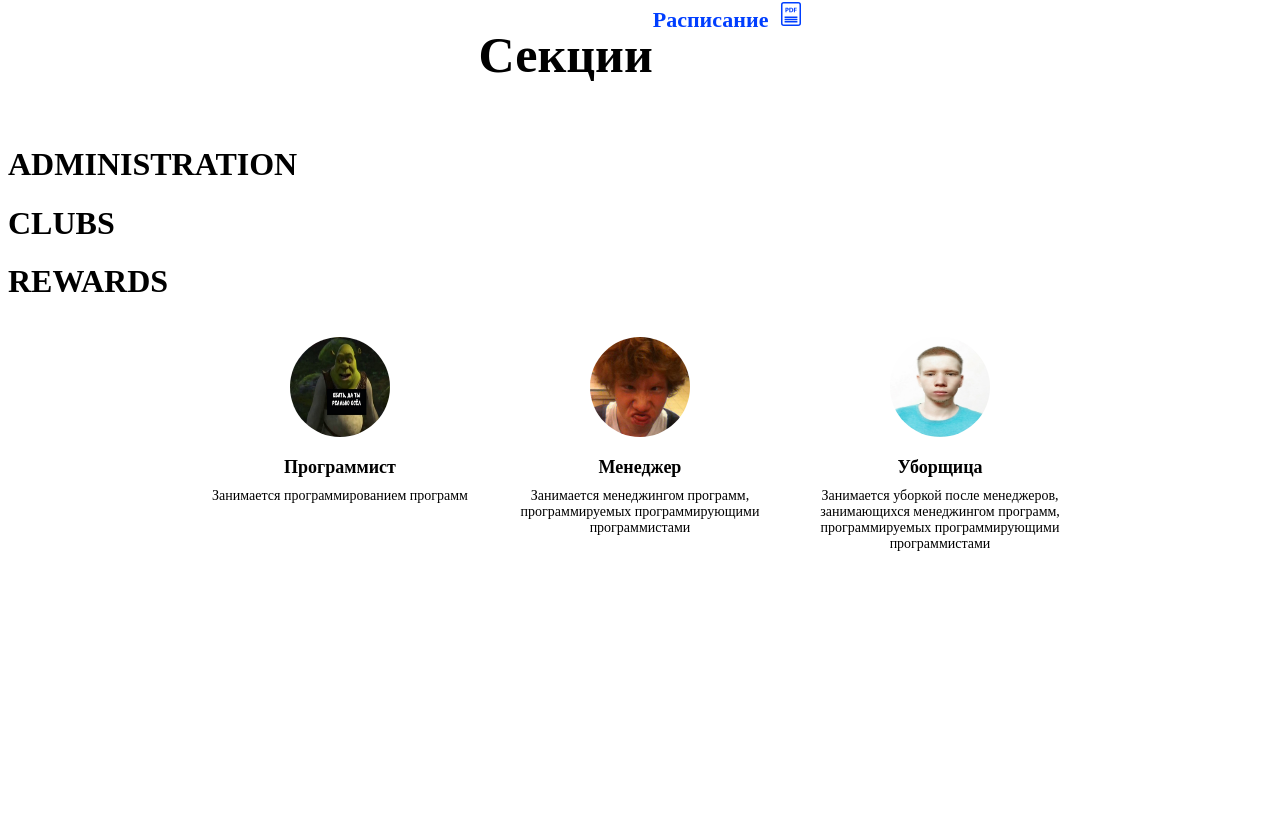
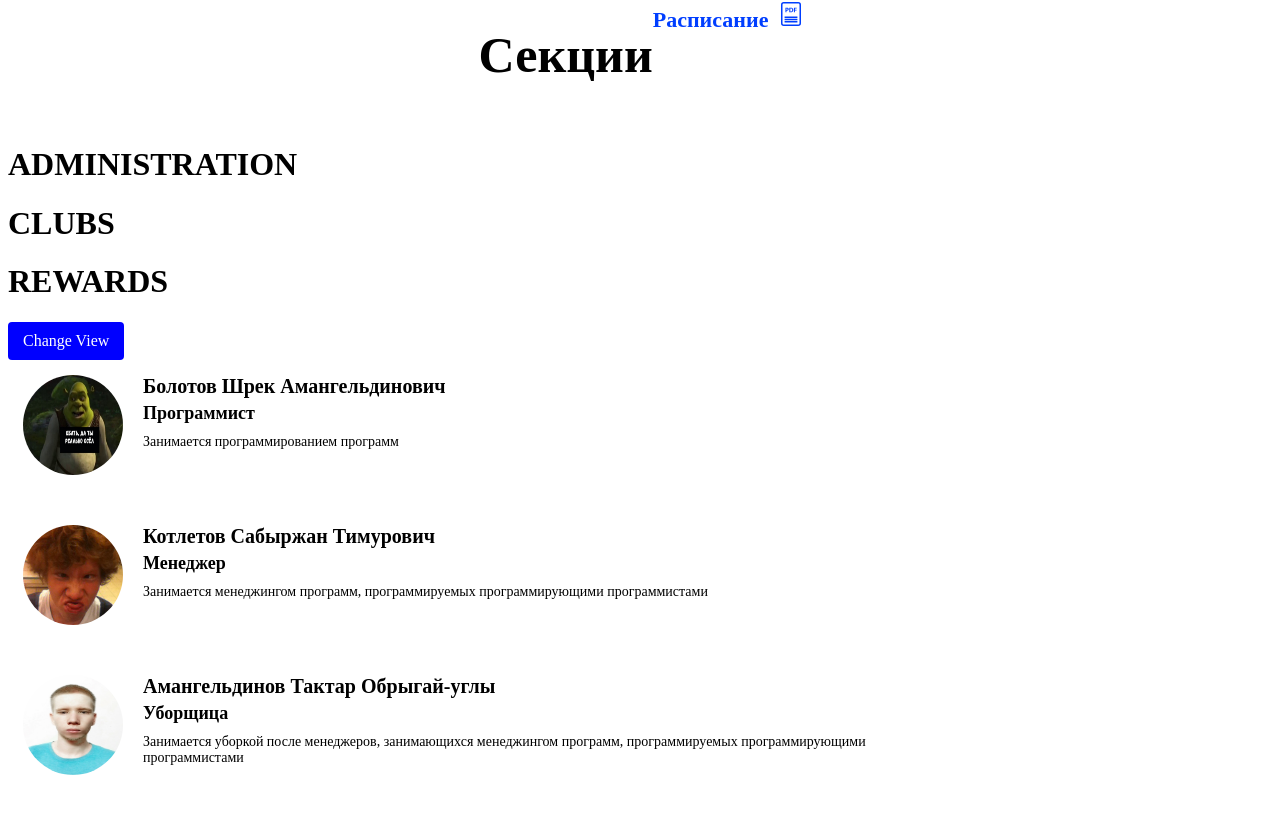
Before and after one commit to nariman9119/uds-org, a React app: page / in a window 1280 px wide. Shown: the part 1009-1823 px from the top of the page. Before the commit the page ends 1584 px from the top, so only its background shows below. Built offline with nearby package versions, Linux system fonts and the light colour scheme.

Commit message:
other Persons block is ready

```diff
--- a/src/components/OrgComponents/SectionsBlock.js
+++ b/src/components/OrgComponents/SectionsBlock.js
@@ -14,7 +14,7 @@ class SectionsBlock extends Component {
                         </span>
                         {/*TODO change svg format*/}
                         <svg width="20" height="24" viewBox="0 0 20 24" className="sc-hMqMXs gAfeRK sc-bwzfXH bGgvvP">
-                            <path fill="#003eff" fill-rule="nonzero"
+                            <path fill="#003eff" fillRule="nonzero"
                                   d="M2.785 24A2.776 2.776 0 0 1 0 21.233V2.767A2.776 2.776 0 0 1 2.785 0h14.43A2.776 2.776 0 0 1 20 2.767v18.466A2.776 2.776 0 0 1 17.215 24H2.785zM1.509 2.767v18.466c0 .698.573 1.267 1.276 1.267h14.43c.703 0 1.276-.569 1.276-1.267V2.767c0-.699-.573-1.267-1.276-1.267H2.785c-.703 0-1.276.568-1.276 1.267zm3.95 5.905v1.613H4.444V5.833A8.44 8.44 0 0 1 5.83 5.74c.633 0 1.085.12 1.387.361.29.228.486.603.486 1.045 0 .441-.149.816-.418 1.07-.35.329-.87.476-1.475.476-.135 0-.256-.007-.35-.02zm0-2.123v1.333c.088.02.196.026.344.026.546 0 .882-.274.882-.736 0-.415-.29-.663-.801-.663-.21 0-.35.02-.425.04zm6.092 3.2c-.479.395-1.206.583-2.095.583-.532 0-.91-.034-1.165-.068v-4.43c.377-.061.869-.095 1.387-.095.863 0 1.422.155 1.86.483.471.348.767.903.767 1.7 0 .864-.316 1.459-.754 1.827zM9.32 6.563v2.952c.087.02.229.02.357.02.93.007 1.536-.502 1.536-1.58.006-.937-.546-1.432-1.428-1.432-.23 0-.378.02-.465.04zm4.624 1.908v1.814h-1.03V5.773h2.774v.837h-1.744v1.03h1.63v.83h-1.63zm-10.36 6.041h12.83v1.5H3.585v-1.5zm0 2.214h12.83v1.5H3.585v-1.5zm0 2.213h12.83v1.5H3.585v-1.5z"></path>
                         </svg>
                     </a>
--- a/src/components/OrgComponents/StaffBlock.js
+++ b/src/components/OrgComponents/StaffBlock.js
@@ -10,18 +10,21 @@ const persons = [
     {
         id: 0,
         image: avatar1,
+        name: 'Болотов Шрек Амангельдинович',
         jobTitle: 'Программист',
         jobDescription: 'Занимается программированием программ'
     },
     {
         id: 1,
         image: avatar2,
+        name: 'Котлетов Сабыржан Тимурович',
         jobTitle: 'Менеджер',
         jobDescription: 'Занимается менеджингом программ, программируемых программирующими программистами'
     },
     {
         id: 2,
         image: avatar3,
+        name: 'Амангельдинов Тактар Обрыгай-углы',
         jobTitle: 'Уборщица',
         jobDescription: 'Занимается уборкой после менеджеров, занимающихся менеджингом программ, программируемых программирующими программистами'
     },
@@ -30,13 +33,31 @@ const persons = [
 ]
 
 class StaffBlock extends Component {
+
+    constructor(props) {
+        super(props)
+        this.changeView = this.changeView.bind(this)
+        this.state = {
+            lineView: false
+        }
+    }
+    changeView() {
+        console.log(this.state.lineView)
+        this.setState({
+            lineView: !this.state.lineView
+        })
+    }
+
     render() {
         return (
-            <div className='persons-wrapper'>
+            <>
+            <div onClick={this.changeView} className='change-view-button'>Change View</div>
+            <div className={this.state.lineView ? 'persons-wrapper-row' : 'persons-wrapper-column'}>
                 {persons.map(person =>
-                    <Person key={person.id} {...person}/>
+                    <Person key={person.id} {...person} lineView={this.state.lineView}/>
                 )}
             </div>
+            </>
             );
     }
 }
--- a/src/components/Person.js
+++ b/src/components/Person.js
@@ -4,20 +4,36 @@ import React, {Component} from 'react';
 
 class Person extends Component {
     render() {
-        const {image, jobTitle, jobDescription} = this.props
+        const {image, name, lineView, jobTitle, jobDescription} = this.props
 
         return (
-        <div className='person-container'>
+            lineView ? <div className='person-container-column'>
             <div className='person-avatar-container'>
                 <img src={image} alt='avatar'/>
             </div>
-            <span className='person-job-title'>
+            <span className='person-job-title center-text'>
                 {jobTitle}
             </span>
-            <span className='person-job-description'>
+            <span className='person-job-description center-text'>
                 {jobDescription}
             </span>
-        </div>
+        </div> :
+            <div className='person-container-row'>
+                <div className='person-avatar-container'>
+                    <img src={image} alt='avatar'/>
+                </div>
+                <div className='person-column-description-container'>
+                    <span className='person-name'>
+                        {name}
+                    </span>
+                    <span className='person-job-title'>
+                        {jobTitle}
+                    </span>
+                    <span className='person-job-description'>
+                        {jobDescription}
+                    </span>
+                </div>
+            </div>
         )
     }
 }
--- a/src/styles/Person.css
+++ b/src/styles/Person.css
@@ -1,10 +1,16 @@
-.persons-wrapper {
+.persons-wrapper-row {
     display: flex;
     flex-direction: row;
     justify-content: center;
 }
 
-.person-container {
+.persons-wrapper-column {
+    display: flex;
+    flex-direction: column;
+    justify-content: center;
+}
+
+.person-container-column {
     padding: 15px;
     display: flex;
     flex-direction: column;
@@ -13,10 +19,20 @@
     width: 300px;
 }
 
+.person-container-row{
+    padding: 15px;
+    display: flex;
+    flex-direction: row;
+    justify-content: flex-start;
+    align-items: flex-start;
+    width: 900px;
+}
+
 .person-avatar-container {
     height: 100px;
     width: 100px;
     margin-bottom: 20px;
+    flex-shrink: 0;
 }
 
 .person-avatar-container img {
@@ -25,14 +41,45 @@
     border-radius: 50%;
 }
 
+.center-text {
+    text-align: center;
+}
+
+.person-name {
+    font-size: 20px;
+    font-weight: bold;
+    margin-bottom: 5px;
+}
+
 .person-job-title {
     font-size: 18px;
     font-weight: bold;
-    text-align: center;
     margin-bottom: 10px;
 }
 
 .person-job-description {
     font-size: 14px;
-    text-align: center;
 }
+
+.person-column-description-container {
+    display: flex;
+    flex-direction: column;
+    justify-content: flex-start;
+    align-items: flex-start;
+    margin-left: 20px;
+}
+
+.change-view-button {
+    cursor: pointer;
+    user-select: none;
+    width: fit-content;
+    color: white;
+    background-color: blue;
+    padding: 10px 15px;
+    border-radius: 4px;
+    transition: background-color 300ms ease-out;
+}
+
+.change-view-button:hover {
+    background-color: darkblue;
+}
```
